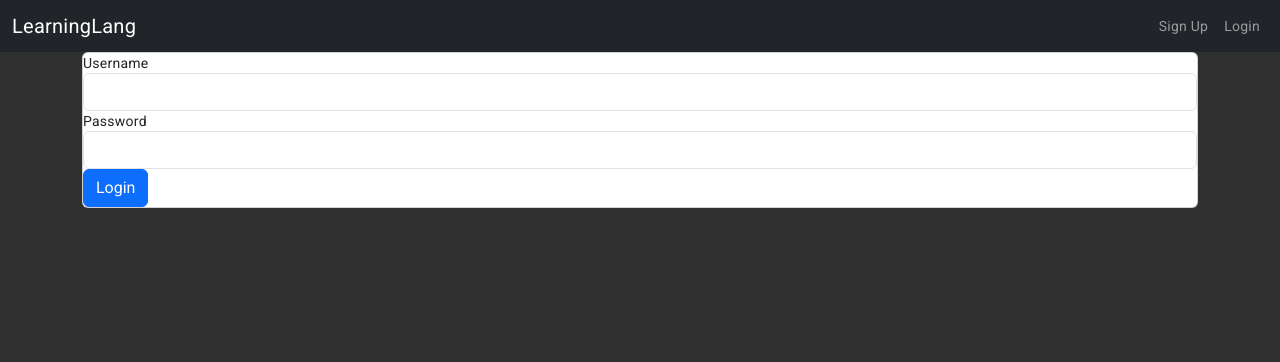
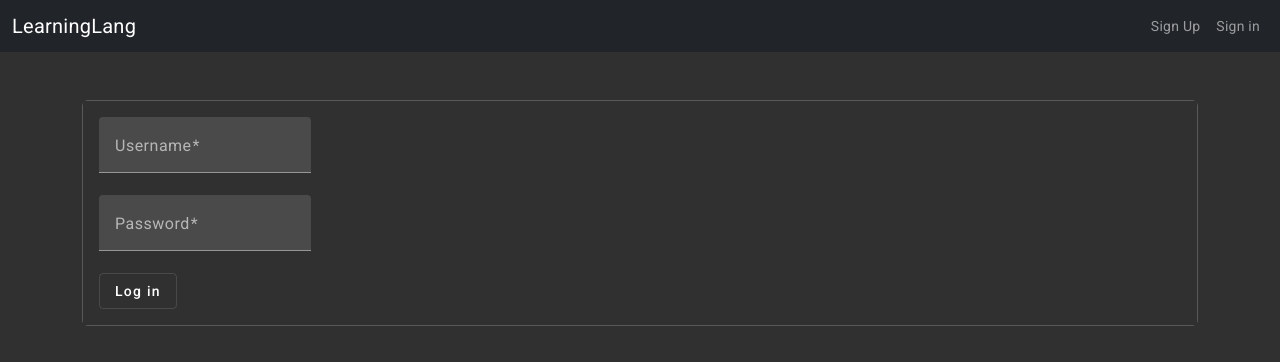
Before and after one commit to watiaty/frontend-angular, an Angular app: page /login in a window 1280 px wide. Shown: the top 362 px of the page. Built offline with nearby package versions, Linux system fonts and the light colour scheme.

Commit message:
Update login page and handler exception

```diff
--- a/src/app/app.component.html
+++ b/src/app/app.component.html
@@ -7,32 +7,32 @@
     </button>
     <div class="collapse navbar-collapse" id="navbarNavAltMarkup">
       <div class="navbar-nav">
-        @if (isLoggedIn) {
+        <ng-container *ngIf="isLoggedIn">
           <a class="nav-link" aria-current="page" routerLink="words">Words</a>
           <a class="nav-link" routerLink="train">Train</a>
-        <a class="nav-link" href="#">Pricing</a>
-        <a class="nav-link disabled" aria-disabled="true">Disabled</a>
-        }
+        </ng-container>
       </div>
     </div>
-    @if (!isLoggedIn) {
+    <ng-container *ngIf="!isLoggedIn">
       <ul class="navbar-nav ml-auto">
         <li class="nav-item">
           <a href="/register" class="nav-link" routerLink="register">Sign Up</a>
         </li>
         <li class="nav-item">
-        <a href="/login" class="nav-link" routerLink="login">Login</a>
+          <a href="/login" class="nav-link" routerLink="login">Sign in</a>
         </li>
       </ul>
-    } @else  {
+    </ng-container>
+    <ng-container *ngIf="isLoggedIn">
       <ul class="navbar-nav ml-auto">
         <li class="nav-item">
           <a class="nav-link" routerLink="profile">{{ username }}</a>
         </li>
         <li class="nav-item">
-          <a href="/" class="nav-link" (click)="logout()">LogOut</a>
+          <a href="/" class="nav-link" (click)="logout()">Logout</a>
         </li>
-    </ul>}
+      </ul>
+    </ng-container>
   </div>
 </nav>
 <div class="container">
--- a/src/app/login/login.component.html
+++ b/src/app/login/login.component.html
@@ -1,63 +1,41 @@
-<div class="col-md-12">
-  <div class="card card-container">
-    @if (!isLoggedIn) {
-    <form
-      name="form"
-      (ngSubmit)="f.form.valid && onSubmit()"
-      #f="ngForm"
-      novalidate
-    >
+<div class="card my-5">
+  <div class="card-body">
+    <ng-container *ngIf="!isLoggedIn">
+      <form name="form" (ngSubmit)="f.form.valid && onSubmit()" #f="ngForm" novalidate>
         <div class="form-group">
-        <label for="username">Username</label>
-        <input
-          type="text"
-          class="form-control"
-          name="username"
-          [(ngModel)]="form.username"
-          required
-          #username="ngModel"
-          [ngClass]="{ 'is-invalid': f.submitted && username.errors }"
-        />
-        @if (username.errors && f.submitted) {
+          <mat-form-field>
+            <mat-label>Username</mat-label>
+            <input matInput name="username" [(ngModel)]="form.username" required
+                   [ngClass]="{ 'is-invalid': f.submitted && username.errors }" #username="ngModel">
+          </mat-form-field>
+          <ng-container *ngIf="username.errors && f.submitted">
             <div class="invalid-feedback">Username is required!</div>
-    }
+          </ng-container>
         </div>
         <div class="form-group">
-      <label for="password">Password</label>
-      <input
-        type="password"
-        class="form-control"
-        name="password"
-        [(ngModel)]="form.password"
-        required
-        minlength="6"
-        #password="ngModel"
-        [ngClass]="{ 'is-invalid': f.submitted && password.errors }"
-        />
-        @if (password.errors && f.submitted) {
-    <div class="invalid-feedback">
-      @if (password.errors['required']) {
-      <div>Password is required</div>
-      }
-      @if (password.errors['minlength']) {
-      <div>Password must be at least 6 characters</div>
-      }
-    </div>
-    }
+          <mat-form-field>
+            <mat-label>Password</mat-label>
+            <input type="password" matInput name="password" [(ngModel)]="form.password" required
+                   [ngClass]="{ 'is-invalid': f.submitted && password.errors }" #password="ngModel">
+          </mat-form-field>
+          <ng-container *ngIf="password.errors && f.submitted">
+            <div class="invalid-feedback">Password is required!</div>
+          </ng-container>
         </div>
         <div class="form-group">
-      <button class="btn btn-primary btn-block">Login</button>
+          <button mat-stroked-button>Log in</button>
         </div>
         <div class="form-group">
-      @if (f.submitted && isLoginFailed) {
+          <ng-container *ngIf="f.submitted && isLoginFailed">
             <div class="alert alert-danger" role="alert">
               Login failed: {{ errorMessage }}
             </div>
-    }
+          </ng-container>
         </div>
       </form>
-    } @else {
-      <div class="alert alert-success">Logged in as {{ currentUser.role }}.</div>
-    }
+    </ng-container>
+    <ng-container *ngIf="isLoggedIn">
+      <div class="alert alert-success">Logged success.</div>
+    </ng-container>
   </div>
 </div>
--- a/src/app/login/login.component.ts
+++ b/src/app/login/login.component.ts
@@ -17,7 +17,8 @@ export class LoginComponent implements OnInit {
   errorMessage = '';
   currentUser: any;
 
-  constructor(private authService: AuthService, private storageService: StorageService) { }
+  constructor(private authService: AuthService, private storageService: StorageService) {
+  }
 
   ngOnInit(): void {
     if (this.storageService.isLoggedIn()) {
@@ -27,8 +28,7 @@ export class LoginComponent implements OnInit {
   }
 
   onSubmit(): void {
-    const { username, password } = this.form;
-
+    const {username, password} = this.form;
     this.authService.login(username, password).subscribe({
       next: response => {
         if (response) {
@@ -41,7 +41,11 @@ export class LoginComponent implements OnInit {
         }
       },
       error: err => {
-        this.errorMessage = err.error.message;
+        if (err.status === 401) {
+          this.errorMessage = err.error.error;
+        } else {
+          this.errorMessage = err.error;
+        }
         this.isLoginFailed = true;
       }
     });
```
Lines whose indentation alone changed are shown as unchanged.
